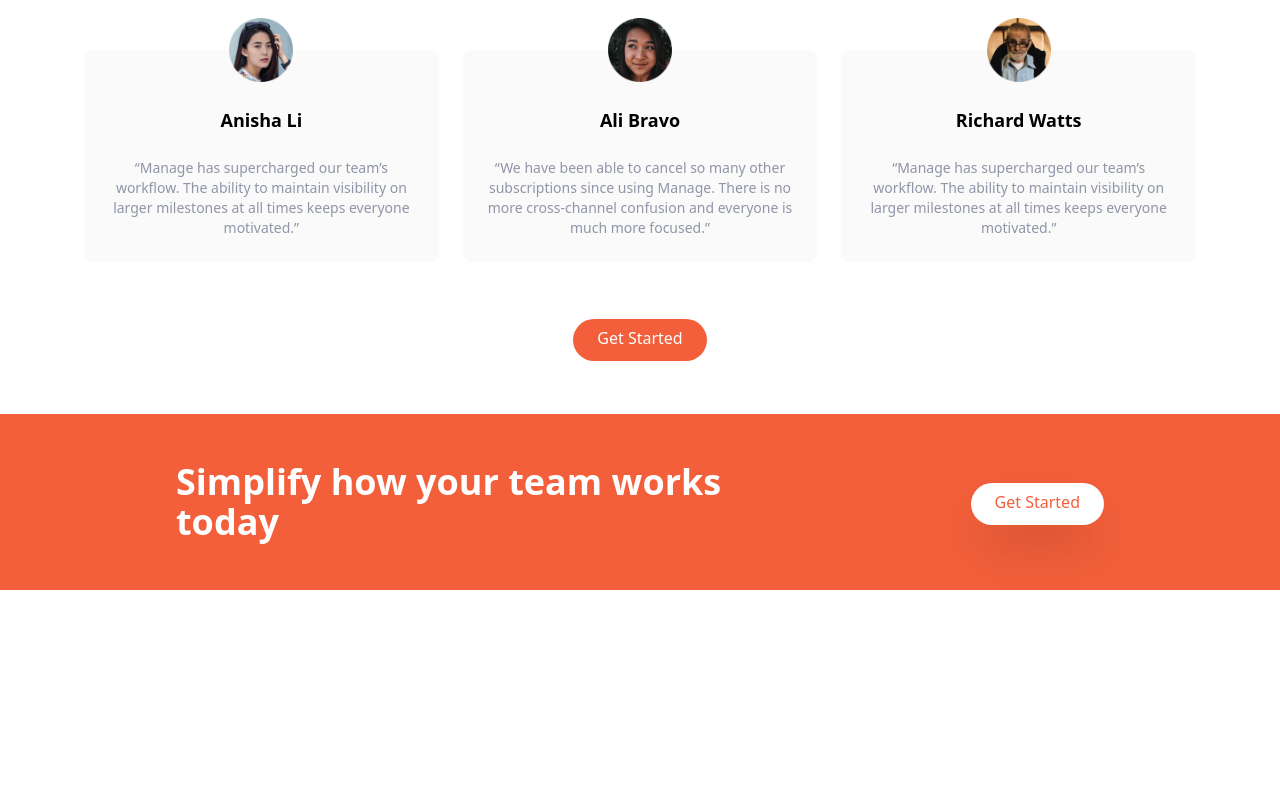
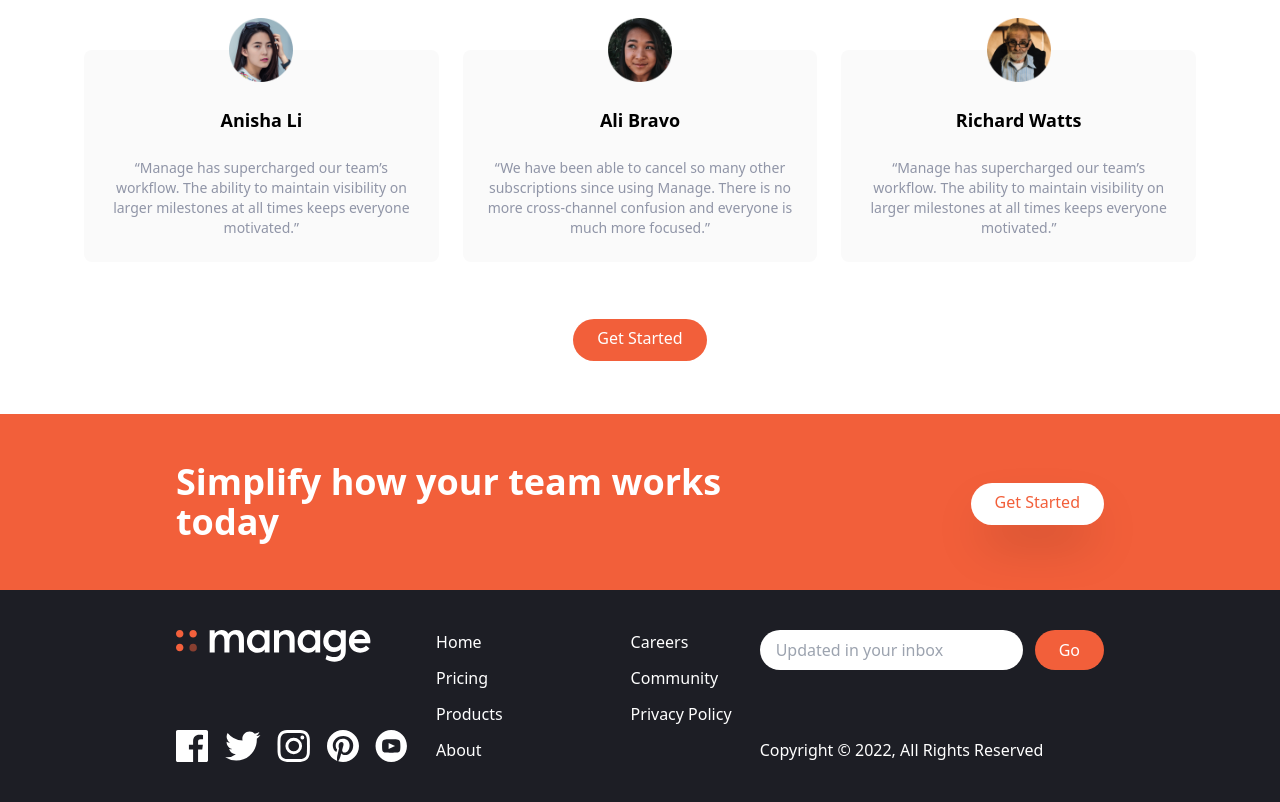
Before and after one commit to amirhazizi/First-TailwindCss-project, a website: page index.html in a window 1280 px wide. Shown: the part 1330-2132 px from the top of the page. Before the commit the page ends 1920 px from the top, so only its background shows below. Drawn offline with Linux system fonts and the light colour scheme.

Commit message:
update index.html

```diff
--- a/index.html
+++ b/index.html
@@ -274,5 +274,86 @@
         </div>
       </div>
     </section>
+    <!-- footer -->
+    <footer class="bg-veryDarkBlue">
+      <!-- flex container -->
+      <div
+        class="container flex flex-col-reverse justify-between px-6 py-10 mx-auto space-y-8 md:flex-row md:space-y-0"
+      >
+        <!-- logo & social icons -->
+        <div
+          class="flex flex-col-reverse items-center justify-between space-y-12 md:flex-col md:space-y-0 md:items-start md:w-1/4"
+        >
+          <div class="mx-auto my-6 text-center text-white md:hidden">
+            Copyright &copy; 2022, All Rights Reserved
+          </div>
+          <div>
+            <!-- logo -->
+            <img src="./img/logo-white.svg" alt="" class="h-8" />
+          </div>
+          <!-- social icons -->
+          <div class="flex justify-center space-x-4">
+            <!-- icon 1 -->
+            <a href="#">
+              <img src="./img/icon-facebook.svg" alt="" class="h-8" />
+            </a>
+            <!-- icon 2 -->
+            <a href="#">
+              <img src="./img/icon-twitter.svg" alt="" class="h-8" />
+            </a>
+            <!-- icon 3 -->
+            <a href="#">
+              <img src="./img/icon-instagram.svg" alt="" class="h-8" />
+            </a>
+            <!-- icon 4 -->
+            <a href="#">
+              <img src="./img/icon-pinterest.svg" alt="" class="h-8" />
+            </a>
+            <!-- icon 5 -->
+            <a href="#">
+              <img src="./img/icon-youtube.svg" alt="" class="h-8" />
+            </a>
+          </div>
+        </div>
+        <!-- list -->
+        <div class="flex justify-between space-x-32">
+          <div class="flex flex-col space-y-3 text-white">
+            <a href="#" class="transition-all hover:text-brightRed">Home</a>
+            <a href="#" class="transition-all hover:text-brightRed">Pricing</a>
+            <a href="#" class="transition-all hover:text-brightRed">Products</a>
+            <a href="#" class="transition-all hover:text-brightRed">About</a>
+          </div>
+          <div class="flex flex-col space-y-3 text-white">
+            <a href="#" class="transition-all hover:text-brightRed">Careers</a>
+            <a href="#" class="transition-all hover:text-brightRed"
+              >Community</a
+            >
+            <a href="#" class="transition-all hover:text-brightRed"
+              >Privacy Policy</a
+            >
+          </div>
+        </div>
+        <!-- input -->
+        <div class="flex flex-col justify-between">
+          <form>
+            <div class="flex space-x-3">
+              <input
+                type="text"
+                class="flex-1 px-4 rounded-full focus:outline-none"
+                placeholder="Updated in your inbox"
+              />
+              <button
+                class="px-6 py-2 text-white rounded-full bg-brightRed hover:bg-brightRedLight focus:outline-none"
+              >
+                Go
+              </button>
+            </div>
+          </form>
+          <div class="hidden text-white md:block">
+            Copyright &copy; 2022, All Rights Reserved
+          </div>
+        </div>
+      </div>
+    </footer>
   </body>
 </html>
```
Also changed, not shown: css/styles.css.
